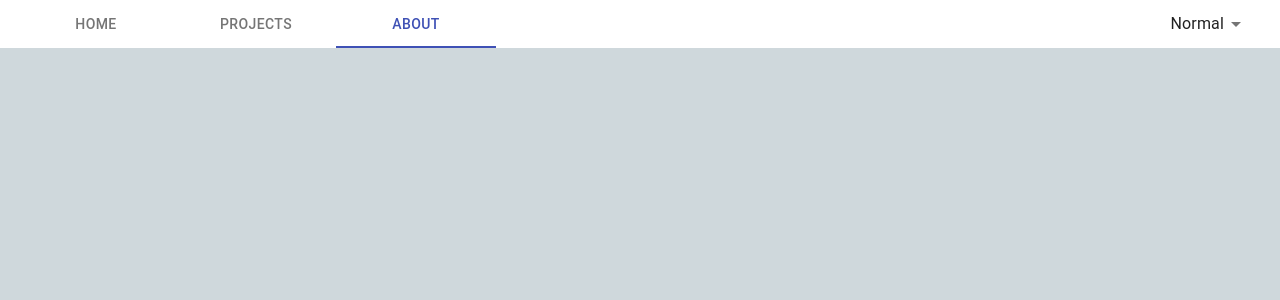
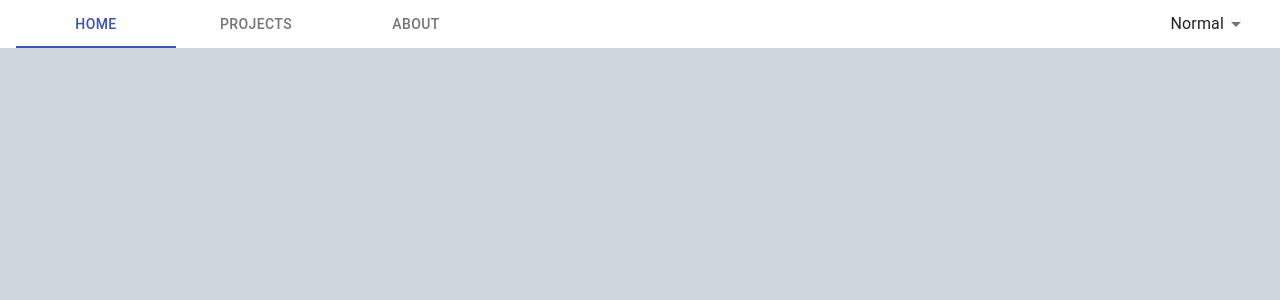
Before and after one commit to ayarhlaine/react-tab-nav-bar, a React (Create React App) app: page / in a window 1280 px wide. Shown: the top 300 px of the page. Built offline with nearby package versions, Linux system fonts and the light colour scheme.

Commit message:
Added Values in Tabs

```diff
--- a/src/Tabs/Tabs.tsx
+++ b/src/Tabs/Tabs.tsx
@@ -3,8 +3,8 @@ import {Tabs as MaterialTabs} from '@material-ui/core';
 import Tab from '@material-ui/core/Tab';
 import './Tabs.scss';
 export const Tabs:FC<{}> = () => {
-  const [value, setValue] = React.useState(2);
-  const handleChange = (event: React.ChangeEvent<{}>, newValue: number) => {
+  const [value, setValue] = React.useState('home');
+  const handleChange = (event: React.ChangeEvent<{}>, newValue: string) => {
     setValue(newValue);
   };
   return (
@@ -16,9 +16,9 @@ export const Tabs:FC<{}> = () => {
             onChange={handleChange}
             aria-label="disabled tabs example"
         >
-            <Tab label="Home" />
-            <Tab label="Projects" />
-            <Tab label="About" />
+            <Tab label="Home" value={'home'}/>
+            <Tab label="Projects" value={'projects'} />
+            <Tab label="About" value={'about'}/>
         </MaterialTabs>
   );
 }
```
